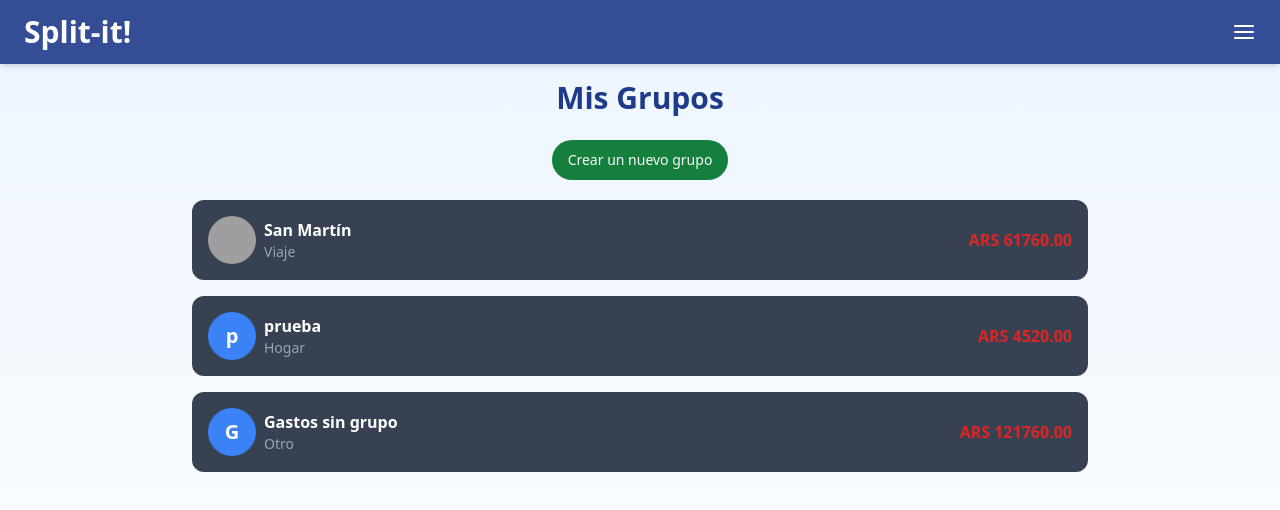
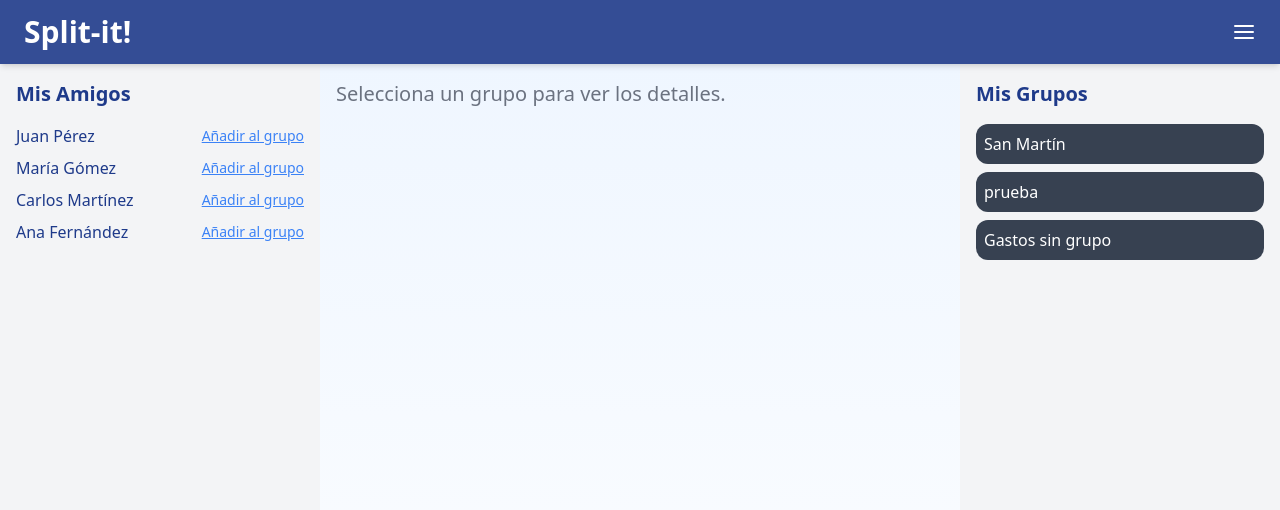
Before and after one commit to ianlio-git/Split-it, a React (Vite) app: page /groups in a window 1280 px wide. Shown: the top 510 px of the page. Built offline with nearby package versions, Linux system fonts and the light colour scheme; sample sign-in values are in the browser's storage; grey boxes are pictures that could not be loaded.

Commit message:
cambios a grupos, esta muy verde

```diff
--- a/public/groups.json
+++ b/public/groups.json
@@ -10,7 +10,7 @@
     "id": 2,
     "name": "prueba",
     "type": "Hogar",
-    "balance": 4520.0
+    "balance": 0
   },
   {
     "id": 3,
--- a/src/components/CreateGroup.jsx
+++ b/src/components/CreateGroup.jsx
@@ -15,23 +15,20 @@ import { Label } from "../components/ui/label";
 export default function CreateGroup({ onSubmit }) {
   const [newGroup, setNewGroup] = useState({
     name: "",
-    type: "Viaje",
+    type: "",
   });
 
   const [isOpen, setIsOpen] = useState(false);
 
   const handleInputChange = (e) => {
-    setNewGroup({ ...newGroup, name: e.target.value });
-  };
-
-  const handleTypeChange = (type) => {
-    setNewGroup({ ...newGroup, type });
+    const { name, value } = e.target;
+    setNewGroup((prevGroup) => ({ ...prevGroup, [name]: value }));
   };
 
   const handleSubmit = () => {
-    if (newGroup.name) {
+    if (newGroup.name && newGroup.type) {
       onSubmit(newGroup);
-      setNewGroup({ name: "", type: "Viaje" });
+      setNewGroup({ name: "", type: "" });
       setIsOpen(false);
     }
   };
@@ -52,29 +49,23 @@ export default function CreateGroup({ onSubmit }) {
             <Label htmlFor="groupName">Nombre del grupo</Label>
             <Input
               id="groupName"
+              name="name"
               value={newGroup.name}
               onChange={handleInputChange}
               className="bg-gray-700 text-white rounded-full"
             />
           </div>
+        </div>
+        <div className="space-y-4">
           <div>
-            <Label>Tipo</Label>
-            <div className="flex space-x-2 mt-2">
-              {["Viaje", "Hogar", "Pareja", "Otro"].map((type) => (
-                <Button
-                  key={type}
-                  onClick={() => handleTypeChange(type)}
-                  variant={newGroup.type === type ? "default" : "outline"}
-                  className={
-                    newGroup.type === type
-                      ? "bg-blue-500 rounded-full"
-                      : "bg-gray-700 rounded-full"
-                  }
-                >
-                  {type}
-                </Button>
-              ))}
-            </div>
+            <Label htmlFor="groupType">Tipo de grupo</Label>
+            <Input
+              id="groupType"
+              name="type"
+              value={newGroup.type}
+              onChange={handleInputChange}
+              className="bg-gray-700 text-white rounded-full"
+            />
           </div>
         </div>
         <Button
--- a/src/pages/Groups.jsx
+++ b/src/pages/Groups.jsx
@@ -3,8 +3,9 @@ import CreateGroupDialog from "../components/CreateGroup";
 
 export default function Groups() {
   const [groups, setGroups] = useState([]);
+  const [friends, setFriends] = useState([]);
+  const [selectedGroup, setSelectedGroup] = useState(null);
 
-  // Cargar grupos desde el archivo JSON al cargar el componente
   useEffect(() => {
     const fetchGroups = async () => {
       try {
@@ -16,47 +17,85 @@ export default function Groups() {
       }
     };
 
+    const fetchFriends = async () => {
+      try {
+        const response = await fetch("/friends.json");
+        const data = await response.json();
+        setFriends(data);
+      } catch (error) {
+        console.error("Error al cargar los amigos:", error);
+      }
+    };
+
     fetchGroups();
+    fetchFriends();
   }, []);
 
-  const handleAddGroup = (newGroup) => {
-    setGroups([...groups, { ...newGroup, id: Date.now(), balance: 0 }]);
+  const handleSelectGroup = (group) => {
+    setSelectedGroup(group);
+  };
+
+  const handleAddFriendToGroup = (friendId) => {
+    console.log(`Añadir amigo con ID ${friendId} al grupo seleccionado`);
+    // Lógica para añadir amigo al grupo
   };
 
   return (
-    <div className="p-4 min-h-screen text-blue-900 bg-gradient-to-b from-blue-50 to-white">
-      <h1 className="text-3xl font-bold mb-6 text-center">Mis Grupos</h1>
+    <div className="flex min-h-screen text-blue-900 bg-gradient-to-b from-blue-50 to-white">
+      {/* Lista de amigos a la izquierda */}
+      <div className="w-1/4 p-4 bg-gray-100">
+        <h2 className="text-xl font-bold mb-4">Mis Amigos</h2>
+        <ul>
+          {friends.map((friend) => (
+            <li key={friend.id} className="mb-2 flex justify-between items-center">
+              <span>{friend.name}</span>
+              <button
+                onClick={() => handleAddFriendToGroup(friend.id)}
+                className="text-sm text-blue-500 underline"
+              >
+                Añadir al grupo
+              </button>
+            </li>
+          ))}
+        </ul>
+      </div>
 
-      <CreateGroupDialog onSubmit={handleAddGroup} />
+      {/* Descripción del grupo seleccionado en el centro */}
+      <div className="w-2/4 p-4">
+        {selectedGroup ? (
+          <div>
+            <h2 className="text-3xl font-bold">{selectedGroup.name}</h2>
+            <p className="text-lg text-gray-700">{selectedGroup.type}</p>
+            <p className="text-lg font-semibold">
+              Balance: ARS {selectedGroup.balance.toFixed(2)}
+            </p>
+            {selectedGroup.image && (
+              <img
+                src={selectedGroup.image}
+                alt={selectedGroup.name}
+                className="w-32 h-32 rounded-full mt-4"
+              />
+            )}
+          </div>
+        ) : (
+          <p className="text-xl text-gray-500">Selecciona un grupo para ver los detalles.</p>
+        )}
+      </div>
 
-      <div className="max-w-4xl h-480 mx-auto space-y-4 text-white mt-5">
-        {groups.map((group) => (
-          <div
-            key={group.id}
-            className="flex items-center bg-gray-700 p-4 rounded-xl"
-          >
-            {group.image ? (
-              <img
-                src={group.image}
-                alt={group.name}
-                className="w-12 h-12 rounded-full object-cover mr-2"
-              />
-            ) : (
-              <div className="w-12 h-12 bg-blue-500 rounded-full flex items-center justify-center mr-2">
-                <span className="text-xl font-bold">{group.name[0]}</span>
-              </div>
-            )}
-            <div>
-              <h2 className="font-semibold">{group.name}</h2>
-              <p className="text-sm text-gray-400">{group.type}</p>
-            </div>
-            <div className="ml-auto">
-              <p className="font-semibold text-red-600">
-                ARS {group.balance.toFixed(2)}
-              </p>
-            </div>
-          </div>
-        ))}
+      {/* Lista de grupos a la derecha */}
+      <div className="w-1/4 p-4 bg-gray-100">
+        <h2 className="text-xl font-bold mb-4">Mis Grupos</h2>
+        <ul>
+          {groups.map((group) => (
+            <li
+              key={group.id}
+              onClick={() => handleSelectGroup(group)}
+              className="cursor-pointer mb-2 p-2 bg-gray-700 text-white rounded-xl"
+            >
+              <span>{group.name}</span>
+            </li>
+          ))}
+        </ul>
       </div>
     </div>
   );
```
